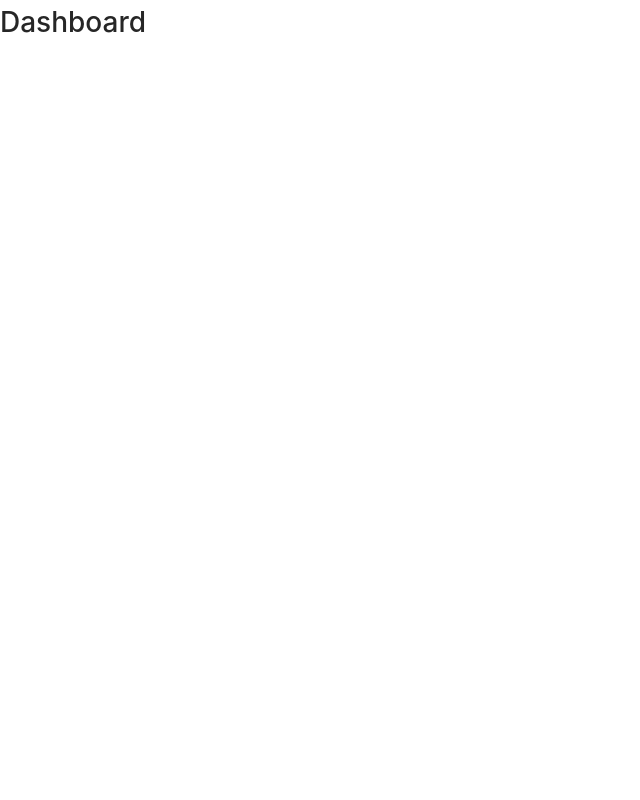
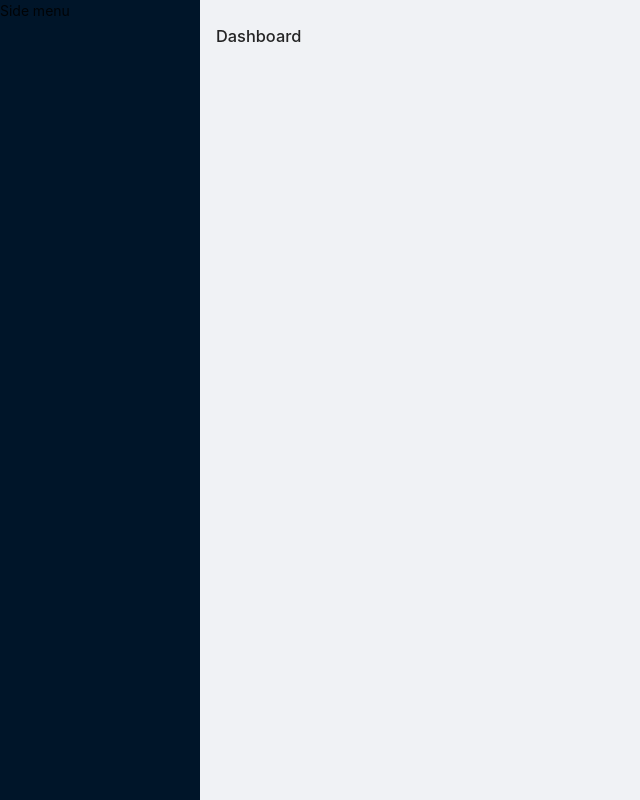
Before and after one commit to BloomTech-Labs/beerthoven-fe, a React (Create React App) app: page / in a window 1280 px wide. Shown: the whole page, without its empty margins (0-640 px from the left). Built offline with nearby package versions, Linux system fonts and the light colour scheme.

Commit message:
Lay out basic skeleton using antd layout

```diff
--- a/src/App.js
+++ b/src/App.js
@@ -6,6 +6,7 @@ import { ApolloProvider } from 'react-apollo';
 import { ApolloClient } from 'apollo-client';
 import { createHttpLink } from 'apollo-link-http';
 import { InMemoryCache } from 'apollo-cache-inmemory';
+import { Layout } from 'antd';
 import Dashboard from './components/pages/Dashboard';
 import Login from './components/pages/Login';
 import People from './components/pages/People';
@@ -22,6 +23,8 @@ import WorkContact from './components/pages/WorkContact';
 import BusinessInfo from './components/pages/BusinessInfo';
 import RecentBenefactor from './components/pages/RecentBenefactor';
 
+const { Header, Sider, Content,Footer } = Layout;
+
 //This creates the httpLink that will connect your ApolloClient with the GraphQL API.
 const httpLink = createHttpLink({
 	uri : 'http://localhost:3000',
@@ -37,6 +40,23 @@ function App () {
 	return (
 		<div className='App'>
 			<ApolloProvider client={client}>
+				<Layout>
+					<Sider
+						style={{
+							overflow: 'auto',
+							height: '100vh',
+							position: 'fixed',
+							left: 0,
+						}}
+					>
+						Side menu
+					</Sider>
+					<Layout style={{
+							marginLeft: 200,
+							height: '100vh'
+						}}
+					>
+						<Content style={{ margin: '24px 16px 0', overflow: 'initial' }}>
 							<Router>
 								<Switch>
 									<Route path='/login'>
@@ -86,6 +106,9 @@ function App () {
 									</Route>
 								</Switch>
 							</Router>
+						</Content>
+					</Layout>
+				</Layout>
 			</ApolloProvider>
 		</div>
 	);
```
Lines whose indentation alone changed are shown as unchanged.
